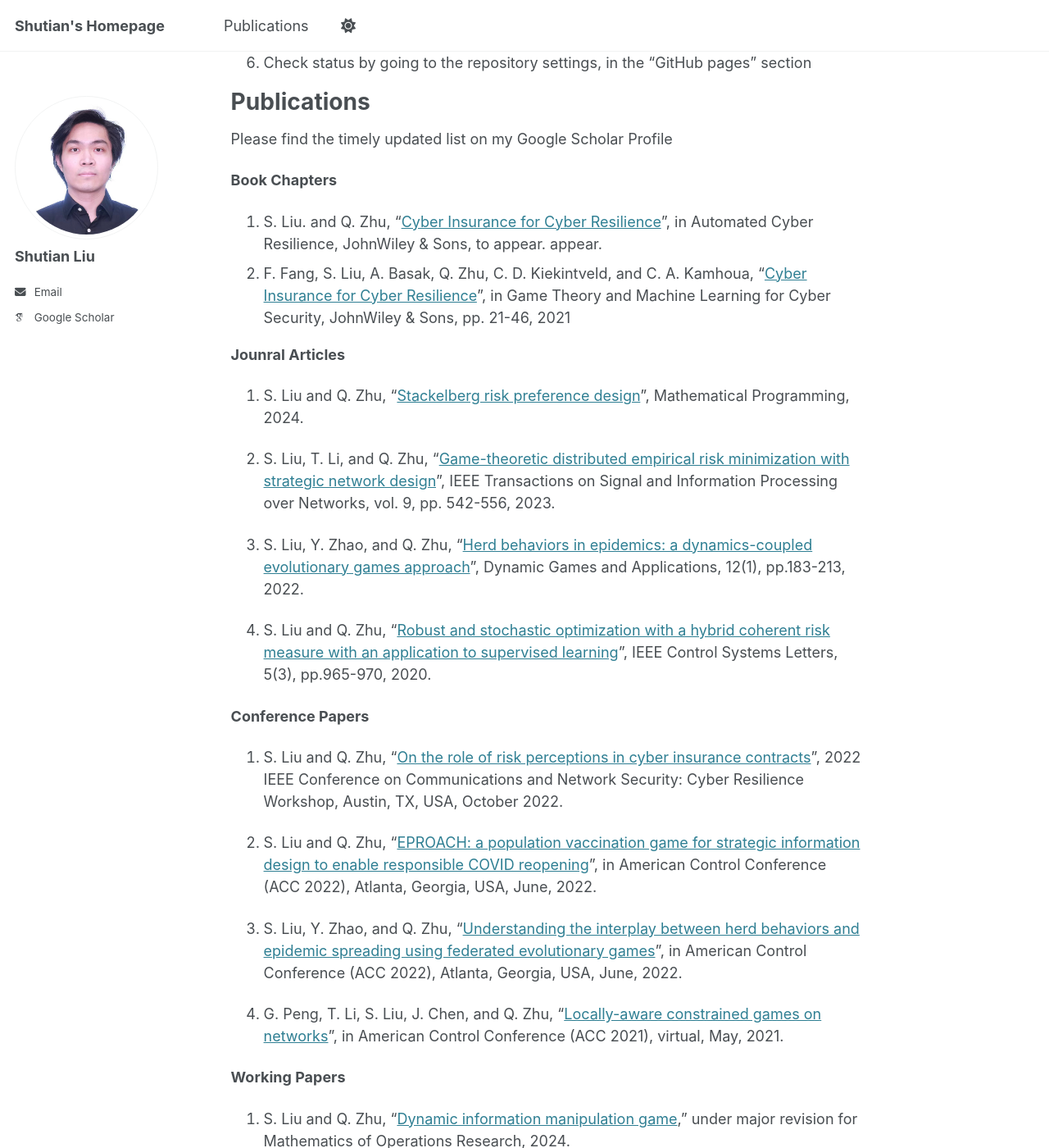
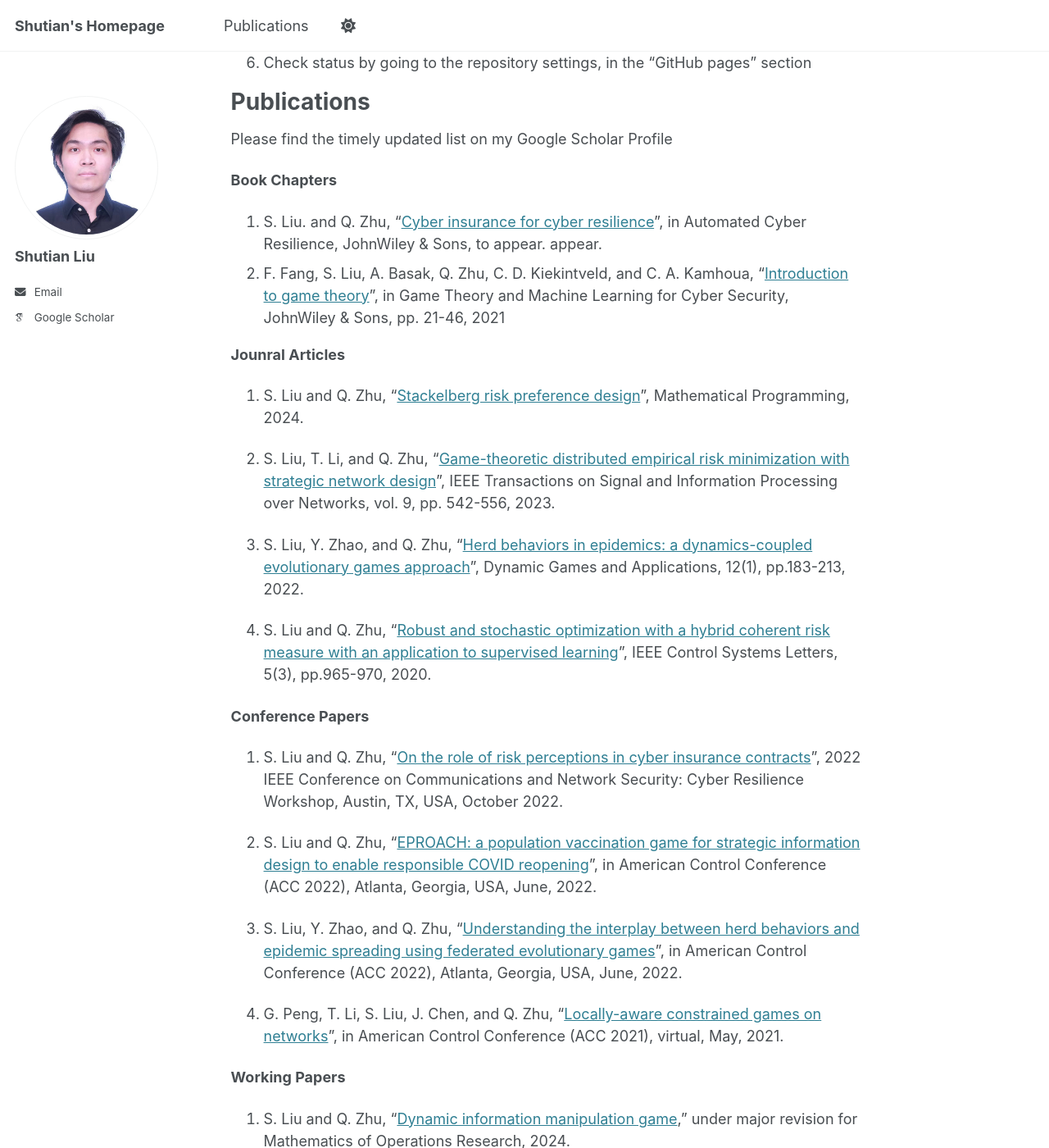
Before and after one commit to ShutianLiu31/shutianliu31.github.io, a Jekyll site: the page built from _pages/about.md, in a window 1280 px wide and 1400 px high, scrolled down 779 px. Shown: the whole window at 82% size. Built offline with Jekyll 4.4.1, drawn with Linux system fonts in a browser that asks for light colours; some web fonts are replaced; some of the changed text lies outside the part shown.

Commit message:
Update about.md

```diff
--- a/_pages/about.md
+++ b/_pages/about.md
@@ -33,9 +33,9 @@ Please find the timely updated list on my Google Scholar Profile
 
 **Book Chapters**
 
-1. S. Liu. and Q. Zhu, "[Cyber Insurance for Cyber Resilience](https://arxiv.org/pdf/2312.02921)", in Automated Cyber Resilience, JohnWiley & Sons, to appear.
+1. S. Liu. and Q. Zhu, "[Cyber insurance for cyber resilience](https://arxiv.org/pdf/2312.02921)", in Automated Cyber Resilience, JohnWiley & Sons, to appear.
 appear.
-1. F. Fang, S. Liu, A. Basak, Q. Zhu, C. D. Kiekintveld, and C. A. Kamhoua, "[Cyber Insurance for Cyber Resilience](https://onlinelibrary.wiley.com/doi/abs/10.1002/9781119723950.ch2)", in Game Theory and Machine Learning for Cyber Security, JohnWiley & Sons, pp. 21-46, 2021
+1. F. Fang, S. Liu, A. Basak, Q. Zhu, C. D. Kiekintveld, and C. A. Kamhoua, "[Introduction to game theory](https://onlinelibrary.wiley.com/doi/abs/10.1002/9781119723950.ch2)", in Game Theory and Machine Learning for Cyber Security, JohnWiley & Sons, pp. 21-46, 2021
 
 
 
@@ -69,6 +69,6 @@ using federated evolutionary games](https://ieeexplore.ieee.org/document/9867809
 
 1. S. Liu and Q. Zhu, "[Dynamic information manipulation game](https://arxiv.org/pdf/2312.07862)," under major revision for Mathematics of Operations Research, 2024.
 
-1. S. Liu and Q. Zhu, "[Mitigating Moral Hazard in Insurance contracts using risk preference design](https://arxiv.org/pdf/2203.12001)," under major revision for Operations Research Letters, 2024.
+1. S. Liu and Q. Zhu, "[Mitigating moral hazard in insurance contracts using risk preference design](https://arxiv.org/pdf/2203.12001)," under major revision for Operations Research Letters, 2024.
 
 1. S. Liu and Q. Zhu, "[On the impact of gaslighting on partially observed stochastic control](https://arxiv.org/pdf/2304.01134)," arXiv preprint, 2023, arXiv:2304.01134.
```
